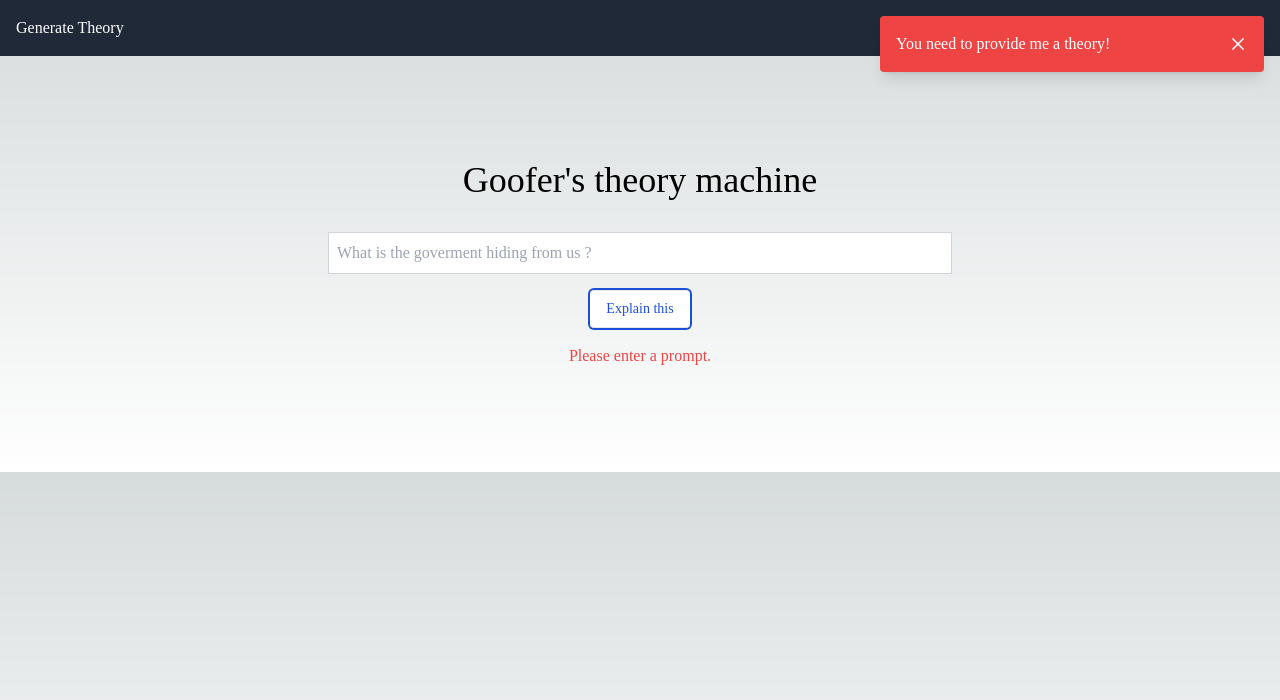
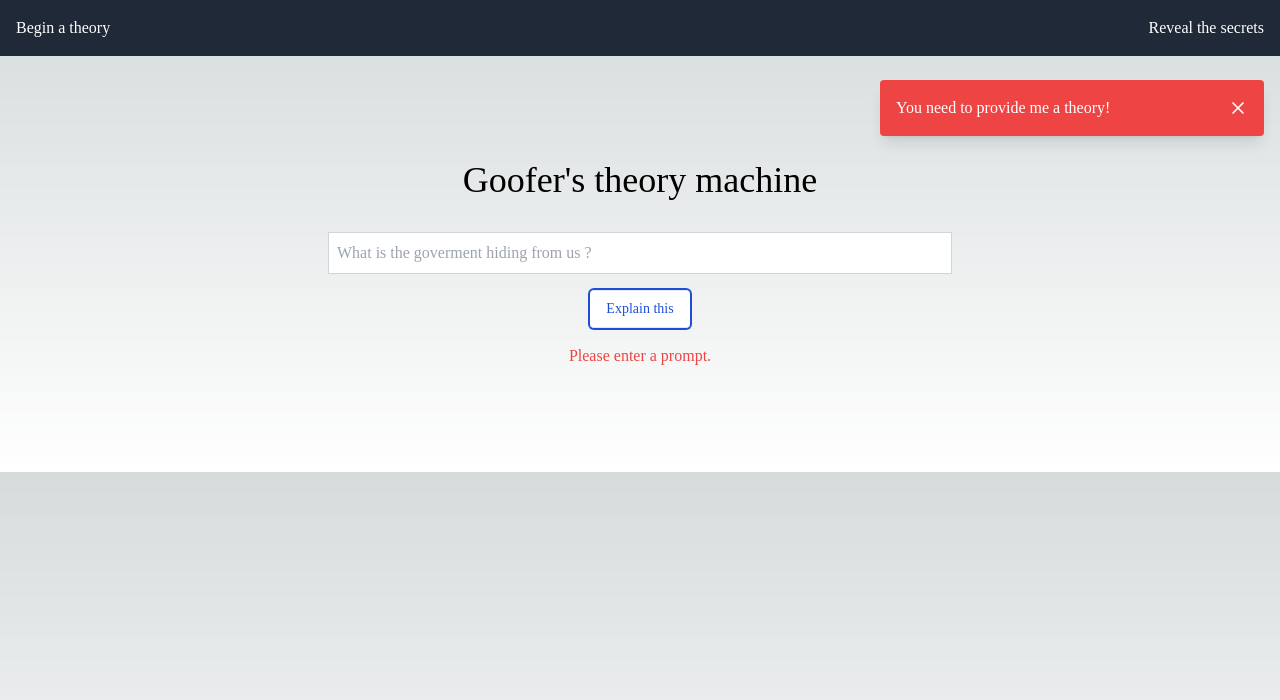
Before and after one commit to Midiros/Gooflore, a Next.js app: page / in a window 1280 px wide. Both pictures are taken after a click on the button "Explain this". Shown: the top 700 px of the page. Built offline with nearby package versions, Linux system fonts and the light colour scheme; a web font is replaced by a local one.

Commit message:
Refactoring messages and errors

```diff
--- a/app/api/generate/route.ts
+++ b/app/api/generate/route.ts
@@ -6,10 +6,10 @@ export async function POST(request: Request) {
 
   try {
     const response = await openai.chat.completions.create({
-      messages: [{ role: "system", content: "You are a creative author that makes up conspiracy theories based on the user's prompt. Keep the answer to 200 characters or less. Don't end mid sentence."},
+      messages: [{ role: "system", content: "You are a creative author that makes up wild conspiracy theories based on the user's prompt. Keep the answer to 200 characters or less. Don't end mid sentence."},
                 {role: "user", content: prompt}],
-      model: "gpt-3.5-turbo",
-      max_tokens: 100,
+                model: "gpt-3.5-turbo",
+                max_tokens: 100,
     });
 
     return NextResponse.json({ text: response.choices[0]!.message?.content});
--- a/app/api/save/route.ts
+++ b/app/api/save/route.ts
@@ -23,10 +23,10 @@ export async function POST(request: Request) {
       created_at: createdAt,
     };
     await redis!.set(id, JSON.stringify(item)); // Store the item under the id key
-    return NextResponse.json({ message: "Saved successfully", id, data: item });
+    return NextResponse.json({ message: "Theory saved successfully", id, data: item });
   } catch (error) {
     return NextResponse.json(
-      { error: "Error saving response" },
+      { error: "Failed saving theory." },
       { status: 500 }
     );
   }
--- a/app/page.tsx
+++ b/app/page.tsx
@@ -49,7 +49,7 @@ export default function Home() {
 
       }
     } catch (err) {
-      setError("An error occurred while generating the response.");
+      setError("An error occurred while generating the theory.");
       setAlert({ message: "Apparently this is not a conspiracy theory.", type: "error" });
     }
   };
@@ -73,8 +73,8 @@ export default function Home() {
         setAlert({ message: data.error, type: "error" });
       }
     } catch (err) {
-      setError("An error occurred while saving the response.");
-      setAlert({ message: "An error occured while saving the response.", type: "error" });
+      setError("An error occurred while saving the theory.");
+      setAlert({ message: "An error occured while saving the theory.", type: "error" });
     }
   };
 
@@ -99,7 +99,7 @@ export default function Home() {
 
       }
     } catch (err) {
-      setError("An error occurred while generating the image.");
+      setError("An error occurred while generating the evidence.");
       setAlert({ message: "This image is too haunting to show you.", type: "error" });
     } finally {
       setLoadingImage(false);
--- a/app/theories/[id]/page.tsx
+++ b/app/theories/[id]/page.tsx
@@ -55,7 +55,7 @@ export default function TheoryPage() {
         />
       )}
       {loading ? (
-        <p>Loading...</p>
+        <p className="text-white animate-pulse">Loading theory...</p>
       ) : error ? (
         <p className="text-red-500">{error}</p>
       ) : (
--- a/components/Navbar.tsx
+++ b/components/Navbar.tsx
@@ -8,13 +8,13 @@ export default function Navbar() {
           href="/"
           className="text-white hover:text-grey-100 ease-in-out duration-100 hover:animate-pulse"
         >
-          Generate Theory
+          Begin a theory
         </Link>
         <Link
           href="/theories"
           className="text-white hover:text-grey-100 ease-in-out duration-100 hover:animate-pulse"
         >
-          List All Theories
+          Reveal the secrets
         </Link>
       </div>
     </nav>
--- a/components/alert.tsx
+++ b/components/alert.tsx
@@ -17,7 +17,7 @@ export default function Alert({ message, type, onClose }: AlertProps) {
 
   return (
     <div
-      className={`fixed top-4 right-4 max-w-sm w-full z-50 p-4 rounded shadow-lg flex items-center ${
+      className={`fixed top-4 right-4 max-w-sm w-full z-50 p-4 rounded shadow-lg flex items-center my-16 ${
         type === 'success' ? 'bg-green-500' : 'bg-red-500'
       } text-white`}
     >
--- a/lib/redis.ts
+++ b/lib/redis.ts
@@ -6,7 +6,7 @@ let redis: Redis | null = null;
 if (process.env.REDIS_URL) {
   redis = new Redis(process.env.REDIS_URL);
 } else {
-  throw new Error("REDIS_URL is not defined, provide me with one.");
+  throw new Error("REDIS_URL is not defined, provide me one.");
 }
 
 export default redis;
```
